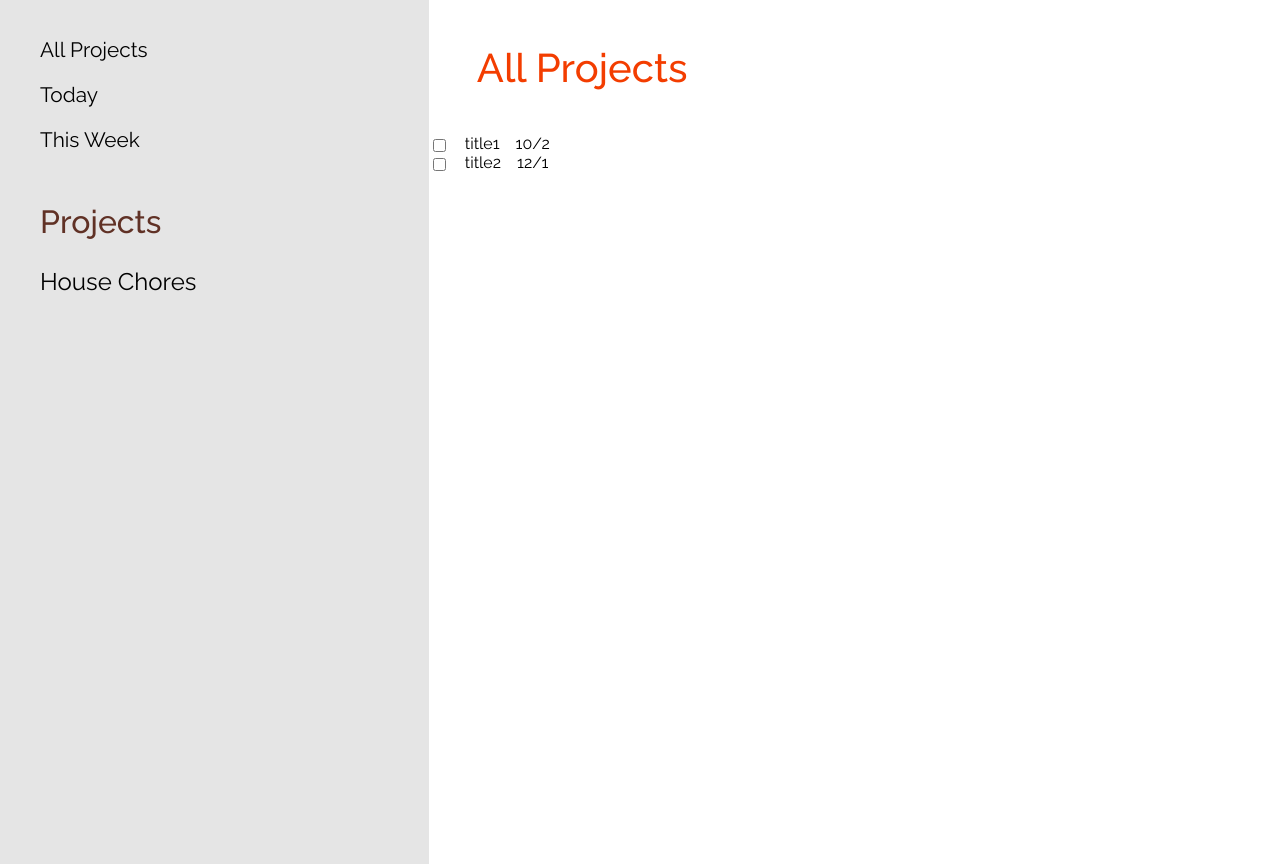
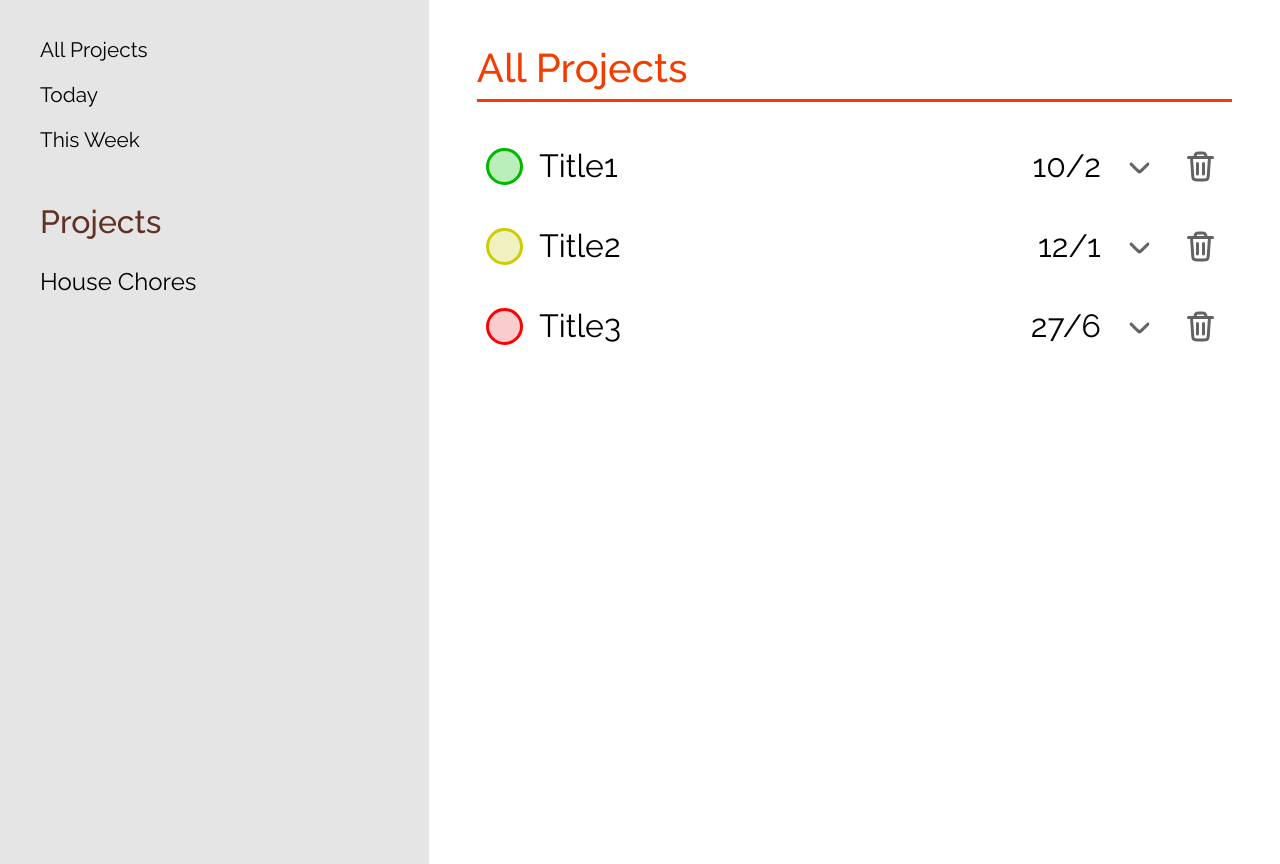
Before and after one commit to NontasBak/todo-list, a website built with webpack: page src/index.html in a window 1280 px wide. Built offline with nearby package versions, Linux system fonts and the light colour scheme; files whose address does not match are found by name.

Commit message:
Improve site styling and make todo description visible

```diff
--- a/src/display.js
+++ b/src/display.js
@@ -1,11 +1,9 @@
 import Storage from "./storage.js";
+import Arrow from "./icons/arrow-down.svg";
+import Trash from "./icons/trash.svg";
 
 class Display {
-    constructor() {
-        this.projectList = localStorage.getItem("projectList");
-    }
-
-    static updateSidebarProjects() {
+    updateSidebarProjects() {
         let projectList = Storage.projectList();
         const sidebarProjects = document.querySelector(".projectList");
         sidebarProjects.innerHTML = "";
@@ -13,29 +11,31 @@ class Display {
         // console.log(projectList);
         projectList.forEach((project) => {
             let projectElement = document.createElement("li");
+            projectElement.classList.add("button-sidebar");
             projectElement.textContent = project.name;
 
             sidebarProjects.appendChild(projectElement);
         });
     }
 
-    static updateMainScreen(list = "All Projects") {
+    updateMainScreen(list = "All Projects") {
         let todos = Storage.todos();
         const todosDOM = document.querySelector(".todos");
+        todosDOM.innerHTML = "";
 
         // console.log(todos);
-        const listTitle = document.querySelector(".main > h3");
+        const listTitle = document.querySelector(".main h3");
         listTitle.textContent = list;
 
-        todos.forEach((todo) => {
+        todos.forEach((todo, index) => {
             let todoElement = document.createElement("li");
-            todoElement.classList.add("todo", "button-sidebar");
-
+            todoElement.classList.add("todo");
+            todoElement.dataset.index = index;
 
             let checkbox = document.createElement("input");
             checkbox.type = "checkbox";
-            checkbox.classList.add("completed");
-            checkbox.classList.add(`${todo.priority}`);
+            checkbox.classList.add("checkbox");
+            checkbox.classList.add(`${todo.priority.toLowerCase()}`);
 
             let title = document.createElement("p");
             title.classList.add("title");
@@ -45,13 +45,69 @@ class Display {
             dueDate.classList.add("dueDate");
             dueDate.textContent = `${todo.dueDate.getDate()}/${todo.dueDate.getMonth() + 1}`;
 
+            let arrowDown = document.createElement("img");
+            arrowDown.classList.add("arrow");
+            arrowDown.setAttribute("src", Arrow);
+
+            let trash = document.createElement("img");
+            trash.classList.add("trash");
+            trash.setAttribute("src", Trash);
+
             todoElement.appendChild(checkbox);
             todoElement.appendChild(title);
             todoElement.appendChild(dueDate);
+            todoElement.appendChild(arrowDown);
+            todoElement.appendChild(trash);
 
             todosDOM.appendChild(todoElement);
         });
     }
+
+    updateActiveButton(button) {
+        const previousActiveButton = document.querySelector(".sidebar .active");
+        if (previousActiveButton)
+            previousActiveButton.classList.remove("active");
+
+        button.target.classList.add("active");
+    }
+
+    toggleTodoDetails(todo) {
+        if(todo.classList.contains("checkbox") || todo.classList.contains("trash")) {
+            return;
+        }
+
+        //Make sure the todo element is selected (and not the children)
+        console.log(todo);
+        if (!todo.classList.contains("todo")) {
+            todo = todo.closest(".todo");
+        }
+
+        let details = document.querySelector(
+            `[data-index="${todo.dataset.index}"] .details`
+        );
+
+        if (details) {
+            details.remove();
+            return;
+        }
+
+        details = document.createElement("div");
+        details.classList.add("details");
+
+        //Might need to refactor this
+        let todos = Storage.todos();
+        let selectedTodo = todos.find((td) => {
+            console.log(todo);
+            return td.title === todo.querySelector(".title").textContent;
+        });
+
+        const description = document.createElement("p");
+        description.classList.add("description");
+        description.textContent = selectedTodo.description;
+
+        details.appendChild(description);
+        todo.appendChild(details);
+    }
 }
 
 export default Display;
--- a/src/index.html
+++ b/src/index.html
@@ -25,7 +25,9 @@
             </div>
         </div>
         <div class="main">
-            <h3>All Projects</h3>
+            <div class="title">
+                <h3>All Projects</h3>
+            </div>
             <ul class="todos"></ul>
         </div>
     </body>
--- a/src/index.js
+++ b/src/index.js
@@ -7,11 +7,12 @@ import Display from "./display.js";
 // import date from "date-fns";
 
 if (!localStorage.getItem("projectList")) {
-    let todo1 = new Todo("title1", "desc1", new Date(1999, 1, 10), "LOW");
-    let todo2 = new Todo("title2", "desc2", new Date(1999, 0, 12), "MEDIUM");
+    let todo1 = new Todo("Title1", "Desc1", new Date(1999, 1, 10), "LOW");
+    let todo2 = new Todo("Title2", "Desc2", new Date(1999, 0, 12), "MEDIUM");
+    let todo3 = new Todo("Title3", "Desc3", new Date(2003, 5, 27), "HIGH");
     let project = new Project("House Chores", [todo1]);
 
-    Storage.populate([project], [todo1, todo2]);
+    Storage.populate([project], [todo1, todo2, todo3]);
 } else {
     let projectList = Storage.projectList();
     let todos = Storage.todos();
@@ -19,8 +20,23 @@ if (!localStorage.getItem("projectList")) {
     // console.log(todos);
 }
 
+const display = new Display();
+display.updateSidebarProjects();
+display.updateMainScreen();
 
+const sidebarButtons = document.querySelectorAll(".button-sidebar");
+sidebarButtons.forEach((button) => {
+    button.addEventListener("click", (e) => {
+        display.updateActiveButton(e);
+        display.updateMainScreen(e.target.textContent);
+    });
+});
 
-Display.updateSidebarProjects();
-Display.updateMainScreen();
+const todos = document.querySelectorAll(".todo");
+todos.forEach((todo) => {
+    todo.addEventListener("click", (e) => {
+        display.toggleTodoDetails(e.target);
+    });
+});
+
 // console.log(JSON.stringify(todo1));
--- a/src/style.css
+++ b/src/style.css
@@ -52,6 +52,27 @@ body {
     font-size: 1.5rem;
 }
 
+.container li,
+.projectList li {
+    padding: 0.5rem;
+}
+
+.container li:hover,
+.projectList li:hover {
+    cursor: pointer;
+    background-color: rgb(201, 201, 201);
+    border-radius: 0.3rem;
+}
+
+.active {
+    background-color: rgb(201, 201, 201);
+    border-radius: 0.3rem;
+}
+
+.active::before {
+    content: "→ ";
+}
+
 /*
  *  MAIN
 */
@@ -61,34 +82,112 @@ body {
     height: 100vh;
 }
 
-.main > h3 {
+.main > .title {
     padding: 3rem;
+    padding-bottom: 2rem;
     font-size: 2.5rem;
     color: rgb(243, 61, 0);
     font-weight: 500;
 }
 
-.todo {
+.title > h3 {
+    padding-bottom: 0.7rem;
+    border-bottom: 3px solid rgb(243, 61, 0);;
+}
+
+.todos {
+    padding: 0 3rem;
+
     display: flex;
+    flex-direction: column;
     gap: 1rem;
 }
 
-.container li,
-.projectList {
-    padding: 0.5rem;
+.todo {
+    display: flex;
+    align-items: center;
+    gap: 1rem;
+    flex-wrap: wrap;
+    justify-content: space-between;
+
+    font-size: 2rem;
+    padding: 0.6rem;
+    border-radius: 0.5rem;
+
+    transition: all 0.5s ease;
 }
 
-.container li:hover,
-.projectList:hover {
+.todo:hover {
+    background-color: rgb(239, 239, 239);
     cursor: pointer;
-    background-color: rgb(201, 201, 201);
-    border-radius: 0.3rem;
 }
 
-.active {
-    background-color: rgb(201, 201, 201);
+.dueDate {
+    margin-left: auto;
 }
 
-.active::before {
-    content: "→ ";
+.checkbox {
+    -webkit-appearance: none;
+    appearance: none;
+    background-color: #fff;
+    margin: 0;
+
+    font: inherit;
+    width: 1.15em;
+    height: 1.15em;
+    border: 0.1em solid;
+    border-radius: 0.6em;
+
+    display: grid;
+    place-content: center;
 }
+
+.checkbox::before {
+    content: "";
+    width: 0.65em;
+    height: 0.65em;
+    border-radius: 0.6em;
+    transform: scale(0);
+    box-shadow: inset 1em 1em black;
+
+    transform-origin: bottom left;
+    clip-path: polygon(14% 44%, 0 65%, 50% 100%, 100% 16%, 80% 0%, 43% 62%);
+}
+
+.checkbox:checked::before {
+    transform: scale(1);
+}
+
+.low {
+    border-color: rgb(0, 184, 0);
+    background-color: rgb(186, 238, 186);
+}
+
+.medium {
+    border-color: rgb(204, 204, 0);
+    background-color: rgb(240, 240, 192);
+}
+
+.high {
+    border-color: red;
+    background-color: rgb(249, 205, 205);
+}
+
+.checkbox:hover {
+    filter: brightness(0.9);
+    cursor: pointer;
+}
+
+.arrow,
+.trash {
+    height: 1.4lh;
+    filter: invert(39%) sepia(0%) saturate(1%) hue-rotate(48deg) brightness(94%)
+        contrast(87%);
+    scale: 0.8;
+}
+
+.details {
+    width: 100%;
+
+    transition: all 0.5s ease;
+}
```
Also changed, not shown: src/icons/arrow-down.svg (added), src/icons/trash.svg (added), 2 other files.
